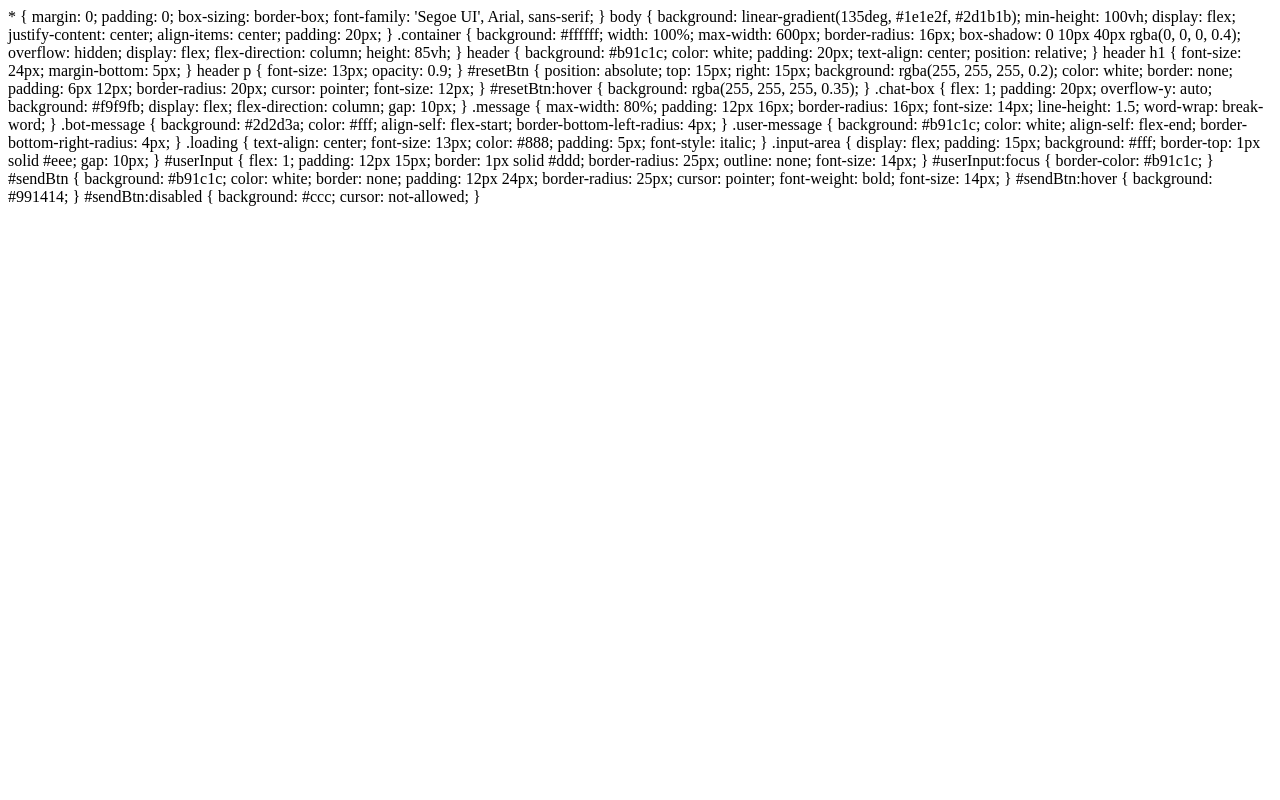
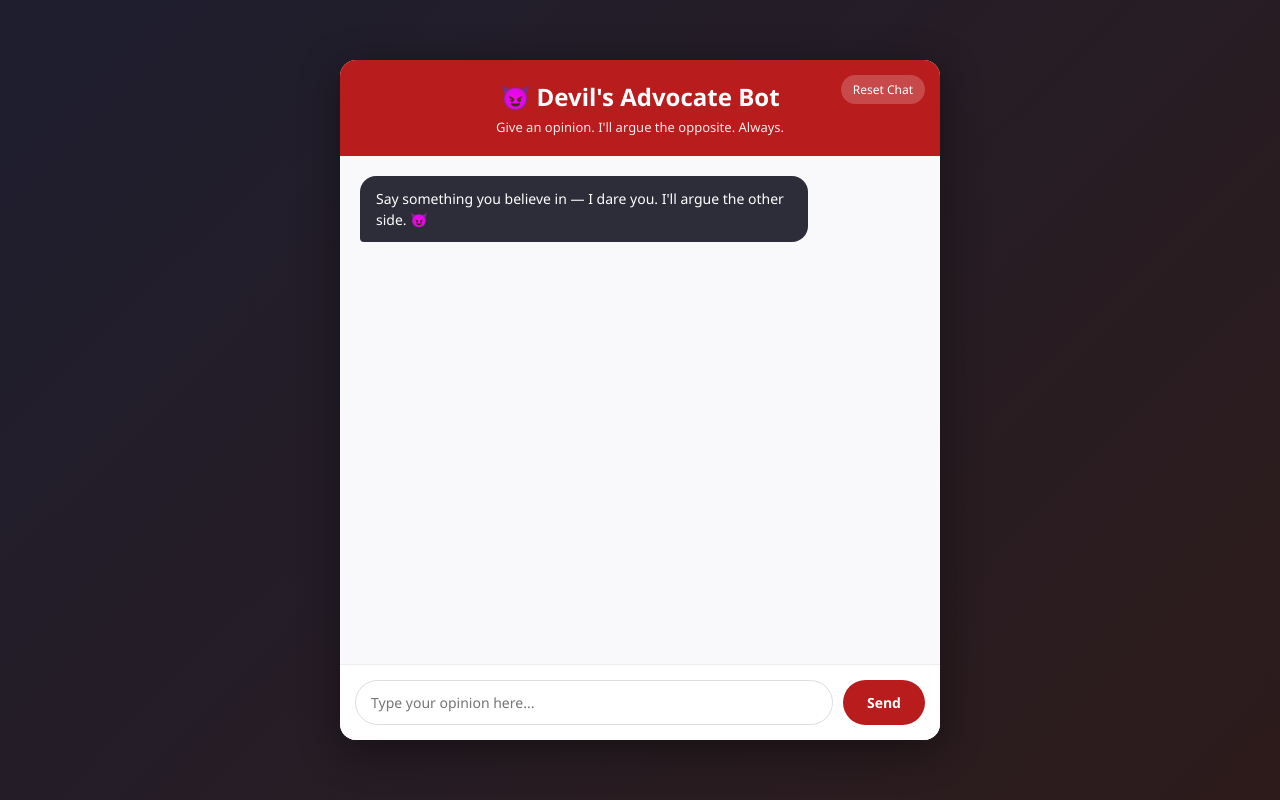
Before and after one commit to dhanusri-1108/devil-s-advocate, a Flask app: page / in a window 1280 px wide. Run offline with Flask 3, Linux system fonts and the light colour scheme.

Commit message:
Refactor HTML structure and remove unused styles

```diff
--- a/templates/index.html
+++ b/templates/index.html
@@ -1,144 +1,99 @@
-* {
-    margin: 0;
-    padding: 0;
-    box-sizing: border-box;
-    font-family: 'Segoe UI', Arial, sans-serif;
-}
+<!DOCTYPE html>
+<html lang="en">
+<head>
+    <meta charset="UTF-8">
+    <meta name="viewport" content="width=device-width, initial-scale=1.0">
+    <title>Devil's Advocate Bot</title>
+    <link rel="stylesheet" href="{{ url_for('static', filename='style.css') }}">
+</head>
+<body>
+    <div class="container">
+        <header>
+            <h1>😈 Devil's Advocate Bot</h1>
+            <p>Give an opinion. I'll argue the opposite. Always.</p>
+            <button id="resetBtn">Reset Chat</button>
+        </header>
 
-body {
-    background: linear-gradient(135deg, #1e1e2f, #2d1b1b);
-    min-height: 100vh;
-    display: flex;
-    justify-content: center;
-    align-items: center;
-    padding: 20px;
-}
+        <div id="chatBox" class="chat-box">
+            <div class="message bot-message">
+                Say something you believe in — I dare you. I'll argue the other side. 😈
+            </div>
+        </div>
 
-.container {
-    background: #ffffff;
-    width: 100%;
-    max-width: 600px;
-    border-radius: 16px;
-    box-shadow: 0 10px 40px rgba(0, 0, 0, 0.4);
-    overflow: hidden;
-    display: flex;
-    flex-direction: column;
-    height: 85vh;
-}
+        <div id="loading" class="loading" style="display: none;">
+            Devil's Advocate is thinking...
+        </div>
 
-header {
-    background: #b91c1c;
-    color: white;
-    padding: 20px;
-    text-align: center;
-    position: relative;
-}
+        <div class="input-area">
+            <input type="text" id="userInput" placeholder="Type your opinion here..." autocomplete="off">
+            <button id="sendBtn">Send</button>
+        </div>
+    </div>
 
-header h1 {
-    font-size: 24px;
-    margin-bottom: 5px;
-}
+    <script>
+        const chatBox = document.getElementById("chatBox");
+        const userInput = document.getElementById("userInput");
+        const sendBtn = document.getElementById("sendBtn");
+        const resetBtn = document.getElementById("resetBtn");
+        const loading = document.getElementById("loading");
 
-header p {
-    font-size: 13px;
-    opacity: 0.9;
-}
+        // Simple session id so multiple browser tabs don't mix history
+        const sessionId = "session_" + Math.random().toString(36).substring(2);
 
-#resetBtn {
-    position: absolute;
-    top: 15px;
-    right: 15px;
-    background: rgba(255, 255, 255, 0.2);
-    color: white;
-    border: none;
-    padding: 6px 12px;
-    border-radius: 20px;
-    cursor: pointer;
-    font-size: 12px;
-}
+        function addMessage(text, sender) {
+            const msgDiv = document.createElement("div");
+            msgDiv.className = "message " + (sender === "user" ? "user-message" : "bot-message");
+            msgDiv.textContent = text;
+            chatBox.appendChild(msgDiv);
+            chatBox.scrollTop = chatBox.scrollHeight;
+        }
 
-#resetBtn:hover {
-    background: rgba(255, 255, 255, 0.35);
-}
+        async function sendMessage() {
+            const message = userInput.value.trim();
+            if (!message) return;
 
-.chat-box {
-    flex: 1;
-    padding: 20px;
-    overflow-y: auto;
-    background: #f9f9fb;
-    display: flex;
-    flex-direction: column;
-    gap: 10px;
-}
+            addMessage(message, "user");
+            userInput.value = "";
+            sendBtn.disabled = true;
+            loading.style.display = "block";
 
-.message {
-    max-width: 80%;
-    padding: 12px 16px;
-    border-radius: 16px;
-    font-size: 14px;
-    line-height: 1.5;
-    word-wrap: break-word;
-}
+            try {
+                const response = await fetch("/chat", {
+                    method: "POST",
+                    headers: { "Content-Type": "application/json" },
+                    body: JSON.stringify({ message: message, session_id: sessionId })
+                });
 
-.bot-message {
-    background: #2d2d3a;
-    color: #fff;
-    align-self: flex-start;
-    border-bottom-left-radius: 4px;
-}
+                const data = await response.json();
 
-.user-message {
-    background: #b91c1c;
-    color: white;
-    align-self: flex-end;
-    border-bottom-right-radius: 4px;
-}
+                if (data.error) {
+                    addMessage("⚠️ Error: " + data.error, "bot");
+                } else {
+                    addMessage(data.reply, "bot");
+                }
+            } catch (err) {
+                addMessage("⚠️ Network error. Is the Flask server running?", "bot");
+                console.error(err);
+            } finally {
+                loading.style.display = "none";
+                sendBtn.disabled = false;
+                userInput.focus();
+            }
+        }
 
-.loading {
-    text-align: center;
-    font-size: 13px;
-    color: #888;
-    padding: 5px;
-    font-style: italic;
-}
+        sendBtn.addEventListener("click", sendMessage);
+        userInput.addEventListener("keypress", function (e) {
+            if (e.key === "Enter") sendMessage();
+        });
 
-.input-area {
-    display: flex;
-    padding: 15px;
-    background: #fff;
-    border-top: 1px solid #eee;
-    gap: 10px;
-}
-
-#userInput {
-    flex: 1;
-    padding: 12px 15px;
-    border: 1px solid #ddd;
-    border-radius: 25px;
-    outline: none;
-    font-size: 14px;
-}
-
-#userInput:focus {
-    border-color: #b91c1c;
-}
-
-#sendBtn {
-    background: #b91c1c;
-    color: white;
-    border: none;
-    padding: 12px 24px;
-    border-radius: 25px;
-    cursor: pointer;
-    font-weight: bold;
-    font-size: 14px;
-}
-
-#sendBtn:hover {
-    background: #991414;
-}
-
-#sendBtn:disabled {
-    background: #ccc;
-    cursor: not-allowed;
-}
+        resetBtn.addEventListener("click", async function () {
+            await fetch("/reset", {
+                method: "POST",
+                headers: { "Content-Type": "application/json" },
+                body: JSON.stringify({ session_id: sessionId })
+            });
+            chatBox.innerHTML = '<div class="message bot-message">Chat reset. Say something you believe in — I dare you. 😈</div>';
+        });
+    </script>
+</body>
+</html>
```
